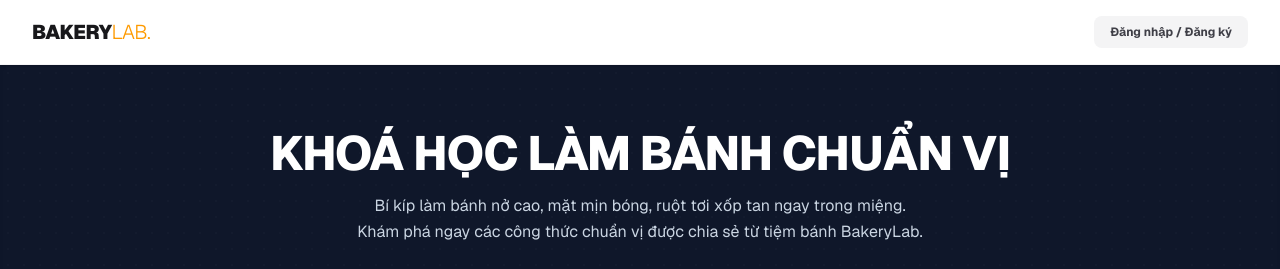
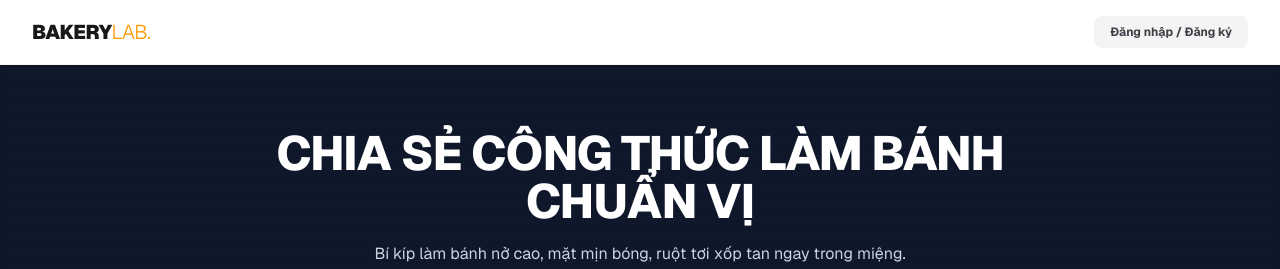
Before and after one commit to qnhu2212433/qn-bakery, a Next.js app: page / in a window 1280 px wide. Shown: the top 269 px of the page. Built offline with nearby package versions, Linux system fonts and the light colour scheme; no server answers; the database is empty.

Commit message:
Fix: Clean up code syntax and enable image upload storage policy

```diff
--- a/app/page.tsx
+++ b/app/page.tsx
@@ -90,7 +90,7 @@ export default async function HomePage() {
         <div className="absolute inset-0 opacity-10 bg-[radial-gradient(#334155_1px,transparent_1px)] [background-size:16px_16px]"></div>
         <div className="max-w-3xl mx-auto relative z-10">
           <h1 className="text-3xl font-extrabold tracking-tight sm:text-4xl lg:text-5xl uppercase">
-            Khoá Học Làm Bánh Chuẩn Vị
+            Chia Sẻ Công Thức Làm Bánh Chuẩn Vị
           </h1>
           <p className="mt-4 text-sm sm:text-base text-slate-300 max-w-xl mx-auto leading-relaxed normal-case">
             Bí kíp làm bánh nở cao, mặt mịn bóng, ruột tơi xốp tan ngay trong
@@ -106,7 +106,7 @@ export default async function HomePage() {
         {isLoggedIn ? (
           <div className="bg-white p-6 sm:p-8 rounded-2xl border border-zinc-200/80 shadow-sm mb-16 max-w-3xl mx-auto">
             <h2 className="text-lg font-bold text-zinc-900 mb-1 flex items-center gap-2">
-              ✨ Đóng góp công thức bánh của bạn
+              ✨ Chia sẻ công thức bánh của bạn
             </h2>
             <p className="text-xs text-zinc-400 mb-6">
               Hệ thống sử dụng Server Actions cập nhật dữ liệu thời gian thực.
```
